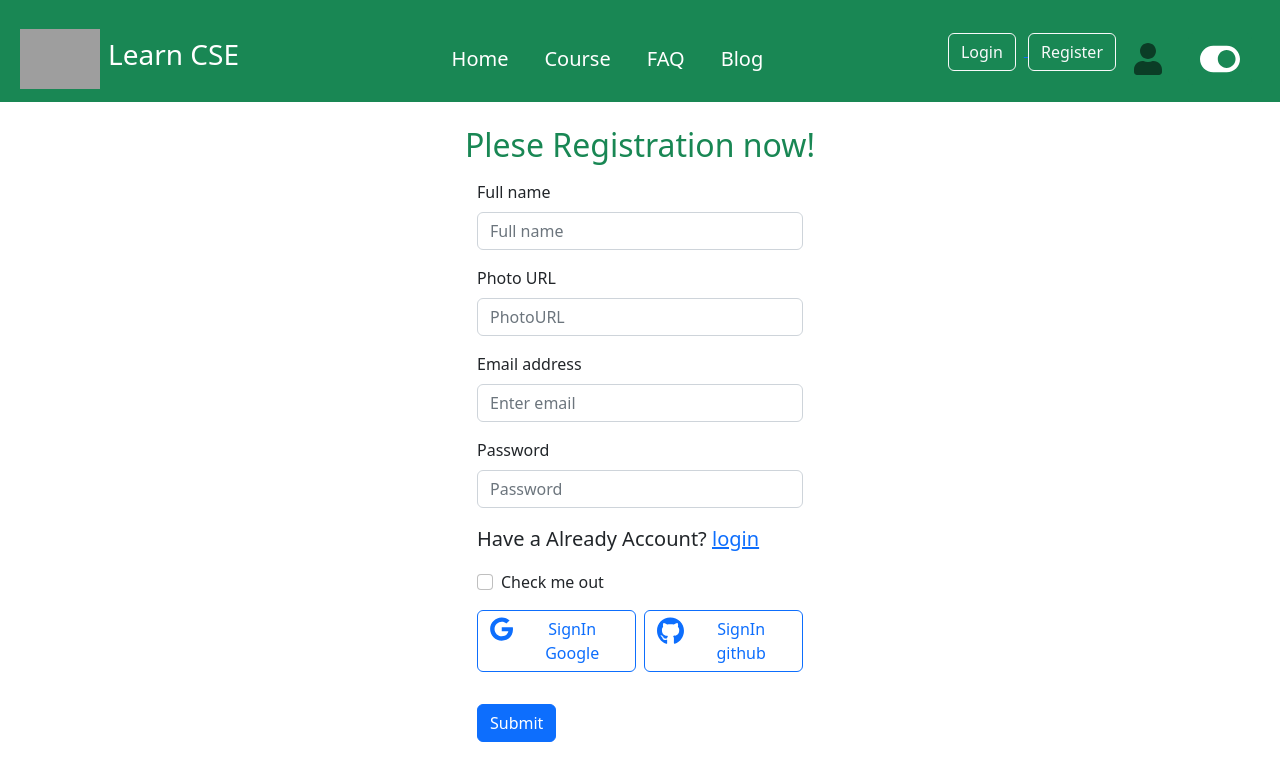
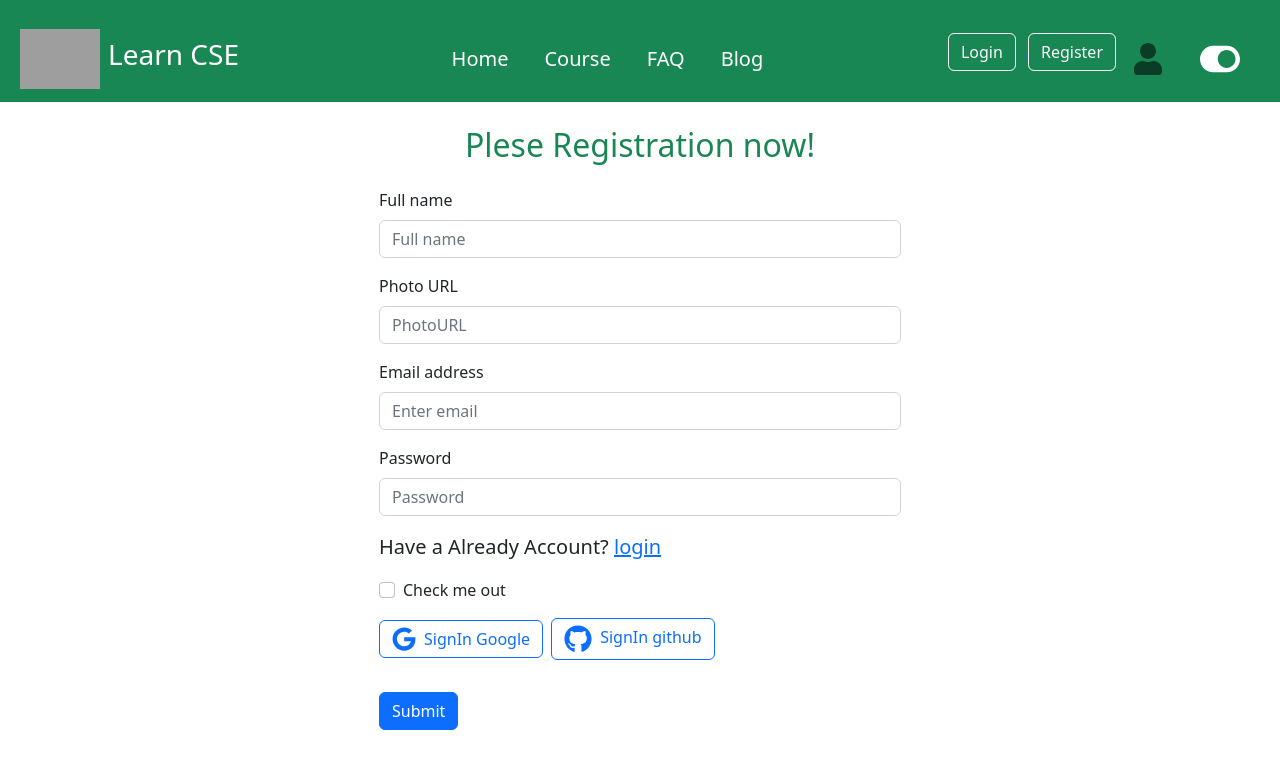
Before and after one commit to ayakub/Quick-Solution--IT-Client-, a React (Create React App) app: page /register in a window 1280 px wide. Shown: the top 780 px of the page. Built offline with nearby package versions, Linux system fonts and the light colour scheme; no server answers; grey boxes are pictures that could not be loaded.

Commit message:
added home image

```diff
--- a/src/Pages/Login/Login/Login.js
+++ b/src/Pages/Login/Login/Login.js
@@ -1,4 +1,4 @@
-import { Button } from "react-bootstrap";
+import { Button, Col, Container, Row } from "react-bootstrap";
 import React, { useState } from 'react';
 import { Form } from 'react-bootstrap';
 import { Link, useLocation, useNavigate } from "react-router-dom";
@@ -71,11 +71,12 @@ const Login = () => {
     }
 
     return (
-        <div className='mt-5 container mx-auto mb-5' style={{
-            width: '350px'
-
-        }}>
+        <div className='mt-5 container mx-auto mb-5' >
             < h2 className='text-center text-success' > Plese Log in!</h2>
+            <Container>
+                <Row>
+                    <Col lg='3'></Col>
+                    <Col lg='6'>
                         <Form onSubmit={handleSubmit} >
                             <Form.Group className="mb-3" controlId="formBasicEmail">
                                 <Form.Label>Email address</Form.Label>
@@ -94,8 +95,13 @@ const Login = () => {
                             </Button>
                             <p className='text-danger'>{error}</p>
 
+                            <div className="d-flex">
                                 <Button
-                    onClick={handleGoogleSign} variant="outline-primary" className='d-flex justify-content-center mb-3'><FaGoogle className='me-2 fs-4'></FaGoogle> SignIn Google
+                                    onClick={handleGoogleSign}
+                                    variant="outline-primary"
+                                    className='d-flex justify-content-center mb-3'>
+                                    <FaGoogle className='me-2 fs-4'>
+                                    </FaGoogle> SignIn Google
                                 </Button>
 
                                 <Button
@@ -104,7 +110,12 @@ const Login = () => {
                                     className='d-flex justify-content-center mb-3 ms-2'>
                                     <FaGithub className='me-2 fs-3'>
                                     </FaGithub>SignIn github</Button>
+                            </div>
                         </Form>
+                    </Col>
+                    <Col lg='3'></Col>
+                </Row>
+            </Container>
 
 
         </div >
--- a/src/Pages/Login/Register/Register.js
+++ b/src/Pages/Login/Register/Register.js
@@ -1,7 +1,7 @@
 import { GithubAuthProvider, GoogleAuthProvider } from 'firebase/auth';
 import React from 'react';
 import { useContext } from 'react';
-import { Button, Form } from 'react-bootstrap';
+import { Button, Col, Container, Form, Row } from 'react-bootstrap';
 import { Link } from 'react-router-dom';
 import { AuthContex } from '../../../Contex/AuthProvidor';
 import { FaGithub, FaGoogle } from "react-icons/fa";
@@ -76,9 +76,12 @@ const Register = () => {
     return (
         <div className='mt-4'>
             <h2 className='text-center text-success'>Plese Registration now!</h2>
-            <Form className='mt-3  container mx-auto' style={{
-                width: '350px'
-            }} onSubmit={handleSubmit}>
+            <Container>
+                <Row>
+                    <Col lg='3'></Col>
+                    <Col lg='6'>
+
+                        <Form className='mt-3  container mx-auto' onSubmit={handleSubmit}>
                             <Form.Group className="mb-3" controlId="formBasicEmail">
                                 <Form.Label>Full name</Form.Label>
                                 <Form.Control name='name' type="text" placeholder="Full name" />
@@ -104,11 +107,23 @@ const Register = () => {
 
                                 {/* google sign in button */}
 
-                    <Button onClick={handleGoogleSign} variant="outline-primary" className='d-flex justify-content-center mb-3'><FaGoogle className='me-2 fs-4'></FaGoogle> SignIn Google</Button>
+                                <Button
+                                    onClick={handleGoogleSign}
+                                    variant="outline-primary"
+                                    className='d-flex justify-content-center mb-3'>
+                                    <FaGoogle className='me-2 fs-4'>
+                                    </FaGoogle> SignIn Google
+                                </Button>
 
                                 {/* github sign in  */}
 
-                    <Button onClick={handleGitHubSignIn} variant="outline-primary" className='d-flex justify-content-center mb-3 ms-2'><FaGithub className='me-2 fs-3'></FaGithub>SignIn github</Button>
+                                <Button
+                                    onClick={handleGitHubSignIn}
+                                    variant="outline-primary"
+                                    className='d-flex justify-content-center mb-3 ms-2'>
+                                    <FaGithub className='me-2 fs-3'>
+                                    </FaGithub>SignIn github
+                                </Button>
                             </div>
                             <p className='text-danger'>{error}</p>
                             <Button variant="primary" type="submit">
@@ -117,6 +132,10 @@ const Register = () => {
 
 
                         </Form>
+                    </Col>
+                    <Col lg='3'></Col>
+                </Row>
+            </Container>
 
         </div >
     );
```
Also changed, not shown: src/Pages/Home/Home.js (+8 -3 lines), src/Pages/Home/Home.css (added), src/assests/home2.webp (added). Lines whose indentation alone changed are shown as unchanged.
